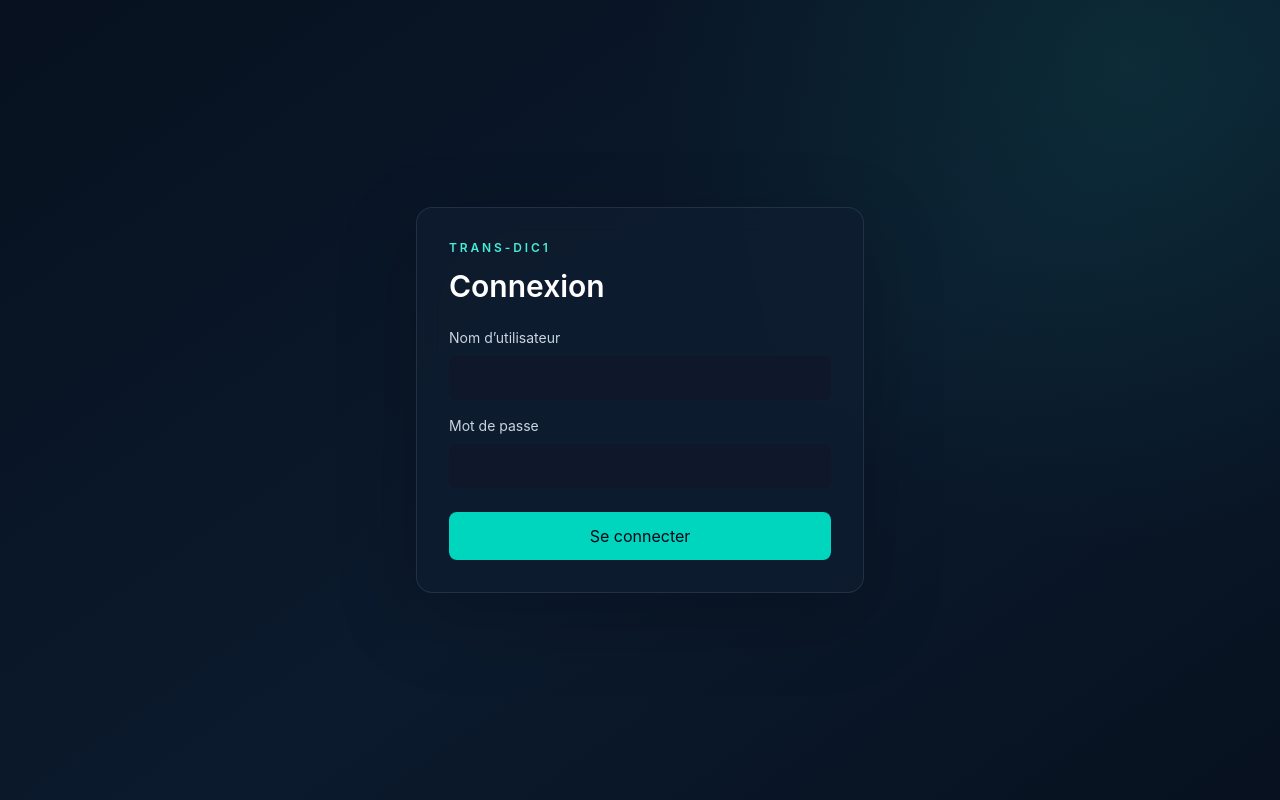
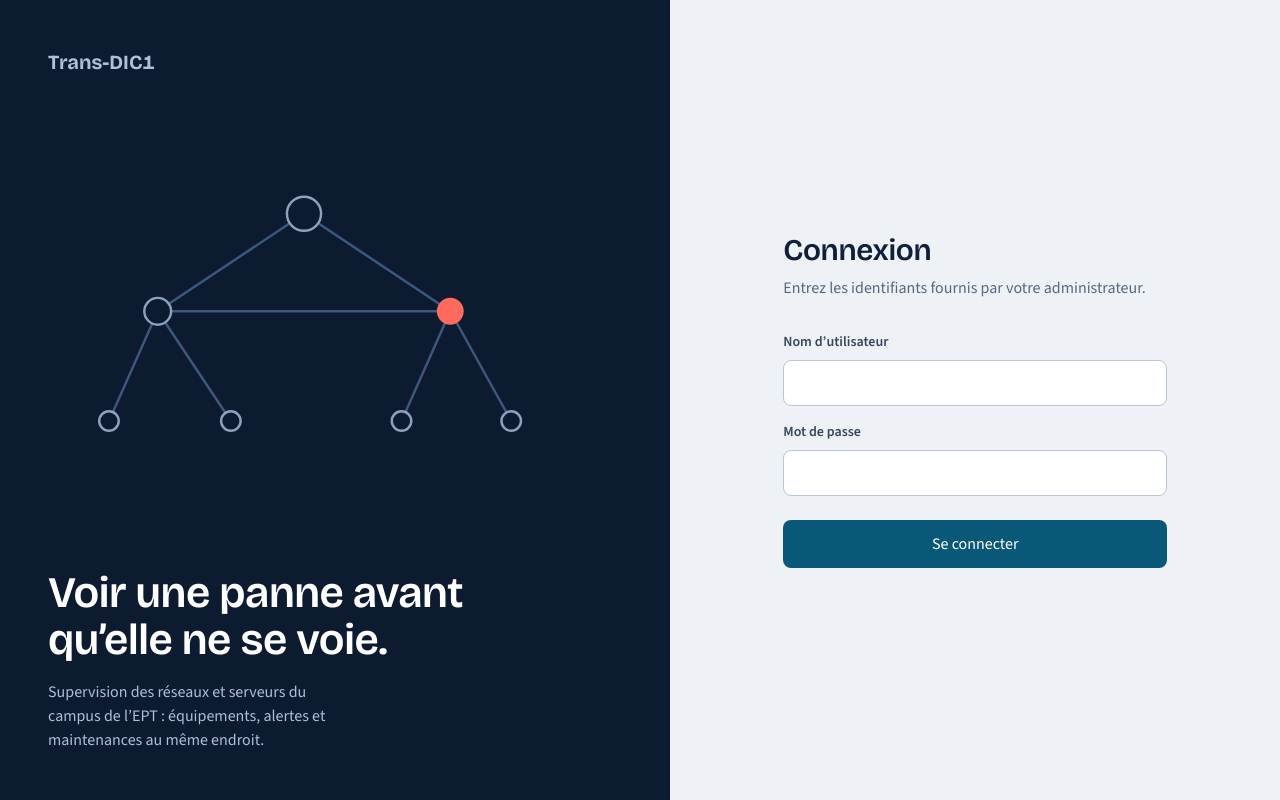
Before and after one commit to boubacarsidibe/Trans-DIC1, a React (Vite) app in the folder frontend/: page /connexion in a window 1280 px wide. Built offline with nearby package versions, Linux system fonts and the light colour scheme; no server answers.

Commit message:
feat(frontend): refondre le design (thème clair, rail de navigation, écran de connexion)

```diff
--- a/frontend/index.html
+++ b/frontend/index.html
@@ -5,6 +5,12 @@
     <link rel="icon" type="image/svg+xml" href="/favicon.svg" />
     <meta name="viewport" content="width=device-width, initial-scale=1.0" />
     <meta name="description" content="Trans-DIC1 — supervision des infrastructures réseau et serveurs de l'EPT" />
+    <link rel="preconnect" href="https://fonts.googleapis.com" />
+    <link rel="preconnect" href="https://fonts.gstatic.com" crossorigin />
+    <link
+      rel="stylesheet"
+      href="https://fonts.googleapis.com/css2?family=Bricolage+Grotesque:opsz,wght@12..96,600;12..96,700&family=Source+Sans+3:wght@400;600&display=swap"
+    />
     <title>Trans-DIC1 | Supervision EPT</title>
   </head>
   <body>
--- a/frontend/src/auth/AppLayout.jsx
+++ b/frontend/src/auth/AppLayout.jsx
@@ -1,60 +1,57 @@
 import { NavLink, Outlet } from "react-router-dom";
 import { useAuth } from "./AuthContext.jsx";
 
-const linkClass = ({ isActive }) =>
-  `rounded-lg px-3 py-2 text-sm ${
-    isActive ? "bg-slate-800 text-white" : "text-slate-300 hover:text-white"
-  }`;
+const ROLE_LABELS = {
+  ADMIN: "Administrateur",
+  NOC_OPERATOR: "Opérateur NOC",
+  VIEWER: "Lecteur",
+};
 
 function AppLayout() {
   const { role, logout } = useAuth();
+  const item = (to, label) => (
+    <NavLink to={to} className="rail-link">
+      {label}
+    </NavLink>
+  );
 
   return (
-    <>
-      <nav
-        aria-label="Navigation principale"
-        className="flex flex-wrap items-center gap-2 border-b border-slate-700/60 px-6 py-3"
-      >
-        <NavLink to="/tableau-de-bord" className={linkClass}>
-          Tableau de bord
-        </NavLink>
-        <NavLink to="/equipements" className={linkClass}>
-          Équipements
-        </NavLink>
-        <NavLink to="/sites" className={linkClass}>
-          Sites
-        </NavLink>
-        <NavLink to="/alertes" className={linkClass}>
-          Alertes
-        </NavLink>
-        <NavLink to="/maintenances" className={linkClass}>
-          Maintenances
-        </NavLink>
-        <NavLink to="/rapports" className={linkClass}>
-          Rapports
-        </NavLink>
-        <NavLink to="/regles" className={linkClass}>
-          Règles
-        </NavLink>
-        <NavLink to="/notifications" className={linkClass}>
-          Mes notifications
-        </NavLink>
-        {role === "ADMIN" && (
-          <NavLink to="/utilisateurs" className={linkClass}>
-            Utilisateurs
-          </NavLink>
-        )}
-        <span className="ml-auto text-xs text-slate-400">Rôle : {role}</span>
-        <button
-          type="button"
-          onClick={logout}
-          className="rounded-lg border border-slate-600 px-3 py-2 text-sm text-slate-200"
-        >
-          Se déconnecter
-        </button>
+    <div className="shell">
+      <nav aria-label="Navigation principale" className="rail">
+        <div className="rail-brand">
+          <svg width="26" height="26" viewBox="0 0 26 26" aria-hidden="true">
+            <circle cx="13" cy="13" r="12" fill="none" stroke="#f2b705" strokeWidth="2" />
+            <circle cx="13" cy="13" r="4" fill="#f2b705" />
+          </svg>
+          Trans-DIC1
+        </div>
+
+        <p className="rail-group">Supervision</p>
+        {item("/tableau-de-bord", "Tableau de bord")}
+        {item("/alertes", "Alertes")}
+        {item("/rapports", "Rapports")}
+
+        <p className="rail-group">Parc</p>
+        {item("/equipements", "Équipements")}
+        {item("/sites", "Sites")}
+        {item("/maintenances", "Maintenances")}
+
+        <p className="rail-group">Réglages</p>
+        {item("/regles", "Règles")}
+        {item("/notifications", "Mes notifications")}
+        {role === "ADMIN" && item("/utilisateurs", "Utilisateurs")}
+
+        <div className="rail-foot">
+          <span>Rôle : {ROLE_LABELS[role] ?? role}</span>
+          <button type="button" onClick={logout} className="rail-logout">
+            Se déconnecter
+          </button>
+        </div>
       </nav>
-      <Outlet />
-    </>
+      <div className="min-w-0">
+        <Outlet />
+      </div>
+    </div>
   );
 }
 
--- a/frontend/src/index.css
+++ b/frontend/src/index.css
@@ -1,18 +1,67 @@
 @import "tailwindcss";
 
+/*
+ * Thème « salle de contrôle de jour » : papier gris-bleu, encre bleu nuit, bleu signal
+ * pour l'action, et des couleurs de sévérité réservées aux états (critique, majeur, normal).
+ * Les pages utilisent les classes slate/teal/red de Tailwind : on redéfinit ici ces échelles
+ * pour un fond clair, de sorte que le contraste soit réglé à un seul endroit.
+ */
+@theme {
+  --font-sans: "Source Sans 3", ui-sans-serif, system-ui, "Segoe UI", sans-serif;
+  --font-display: "Bricolage Grotesque", "Source Sans 3", ui-sans-serif, system-ui, sans-serif;
+
+  --radius-xl: 0.5rem;
+  --radius-2xl: 0.5rem;
+  --radius-3xl: 0.75rem;
+
+  --color-white: #10203a;
+  --color-slate-100: #14243e;
+  --color-slate-200: #1d2f4a;
+  --color-slate-300: #34465f;
+  --color-slate-400: #566780;
+  --color-slate-500: #5f6f86;
+  --color-slate-600: #b9c6d6;
+  --color-slate-700: #d3dce7;
+  --color-slate-800: #e1e9f1;
+  --color-slate-900: #ffffff;
+  --color-slate-950: #ffffff;
+
+  --color-teal-200: #084a66;
+  --color-teal-300: #0a5878;
+  --color-teal-400: #0a5878;
+
+  --color-red-200: #8c1c15;
+  --color-red-300: #b3261e;
+  --color-red-400: #c4302b;
+  --color-red-500: #c4302b;
+
+  --color-amber-200: #7a4e00;
+  --color-amber-300: #8a5a00;
+  --color-amber-400: #c27b00;
+  --color-amber-500: #c27b00;
+
+  --color-emerald-200: #0f5e3c;
+  --color-emerald-300: #16704a;
+  --color-emerald-400: #1f8a5b;
+
+  --color-sky-200: #0b4f86;
+  --color-sky-300: #1160a8;
+  --color-sky-500: #1160a8;
+}
+
 :root {
-  font-family:
-    Inter,
-    ui-sans-serif,
-    system-ui,
-    -apple-system,
-    BlinkMacSystemFont,
-    "Segoe UI",
-    sans-serif;
-  color: #e5eef8;
-  background: #07111f;
+  --paper: #eef2f7;
+  --surface: #ffffff;
+  --ink: #10203a;
+  --line: #d3dce7;
+  --signal: #0a5878;
+  --rail: #0d1b30;
+  --rail-ink: #c9d6e6;
+  color: var(--ink);
+  background: var(--paper);
   font-synthesis: none;
   text-rendering: optimizeLegibility;
+  font-variant-numeric: tabular-nums;
 }
 
 * {
@@ -23,23 +72,300 @@ body {
   margin: 0;
   min-width: 320px;
   min-height: 100vh;
+  font-family: var(--font-sans);
+  line-height: 1.5;
+}
+
+h1,
+h2,
+h3 {
+  font-family: var(--font-display);
+  letter-spacing: -0.01em;
+  font-weight: 600;
 }
 
 button,
-input {
+input,
+select,
+textarea {
   font: inherit;
 }
 
+button:not(:disabled),
+select {
+  cursor: pointer;
+}
+
+button:disabled {
+  opacity: 0.55;
+  cursor: not-allowed;
+}
+
+:focus-visible {
+  outline: 3px solid #f2b705;
+  outline-offset: 2px;
+  border-radius: 6px;
+}
+
+input:not([type="checkbox"]),
+select,
+textarea {
+  border: 1px solid #b9c6d6;
+  background: var(--surface);
+  color: var(--ink);
+}
+
+input:not([type="checkbox"]):focus,
+select:focus,
+textarea:focus {
+  border-color: var(--signal);
+  outline: 3px solid rgb(10 88 120 / 25%);
+  outline-offset: 0;
+}
+
+input::placeholder {
+  color: #8a98ac;
+}
+
+code {
+  font-size: 0.9em;
+  background: #e7edf4;
+  border-radius: 4px;
+  padding: 0.1em 0.35em;
+}
+
+/* Coque : rail de navigation + zone de travail. */
+.shell {
+  display: grid;
+  min-height: 100vh;
+  grid-template-columns: 15.5rem minmax(0, 1fr);
+}
+
+.rail {
+  position: sticky;
+  top: 0;
+  align-self: start;
+  display: flex;
+  height: 100vh;
+  flex-direction: column;
+  gap: 0.25rem;
+  overflow-y: auto;
+  background: var(--rail);
+  padding: 1.25rem 0.75rem;
+  color: var(--rail-ink);
+}
+
+.rail-brand {
+  display: flex;
+  align-items: center;
+  gap: 0.65rem;
+  padding: 0 0.5rem 1.1rem;
+  color: #fff;
+  font-family: var(--font-display);
+  font-size: 1.15rem;
+  font-weight: 700;
+}
+
+.rail-group {
+  margin: 1rem 0.5rem 0.25rem;
+  font-size: 0.8rem;
+  font-weight: 600;
+  color: #8ea2bd;
+}
+
+.rail-link {
+  display: block;
+  border-left: 3px solid transparent;
+  border-radius: 6px;
+  padding: 0.45rem 0.75rem;
+  font-size: 0.95rem;
+  color: var(--rail-ink);
+  text-decoration: none;
+}
+
+.rail-link:hover {
+  background: rgb(255 255 255 / 7%);
+  color: #fff;
+}
+
+.rail-link[aria-current="page"] {
+  border-left-color: #f2b705;
+  background: rgb(255 255 255 / 11%);
+  color: #fff;
+  font-weight: 600;
+}
+
+.rail :focus-visible {
+  outline-color: #f2b705;
+}
+
+.rail-foot {
+  margin-top: auto;
+  border-top: 1px solid rgb(255 255 255 / 12%);
+  padding: 0.9rem 0.5rem 0;
+  font-size: 0.85rem;
+}
+
+.rail-logout {
+  margin-top: 0.6rem;
+  width: 100%;
+  border: 1px solid rgb(255 255 255 / 28%);
+  border-radius: 8px;
+  background: transparent;
+  padding: 0.45rem 0.75rem;
+  color: #fff;
+}
+
+.rail-logout:hover {
+  background: rgb(255 255 255 / 10%);
+}
+
+/* Zone de travail. */
 .app-shell {
   min-height: 100vh;
-  background:
-    radial-gradient(circle at 88% 8%, rgb(17 94 89 / 26%), transparent 30rem),
-    linear-gradient(145deg, #07111f 0%, #0b1a2d 56%, #07111f 100%);
+  background: var(--paper);
+}
+
+.shell .app-shell {
+  min-height: 100%;
 }
 
 .status-card {
-  border: 1px solid rgb(148 163 184 / 16%);
-  background: rgb(15 29 48 / 78%);
-  box-shadow: 0 24px 80px rgb(0 0 0 / 22%);
-  backdrop-filter: blur(12px);
+  border: 1px solid var(--line);
+  background: var(--surface);
+  box-shadow: 0 1px 2px rgb(16 32 58 / 6%);
 }
+
+table {
+  border-collapse: collapse;
+}
+
+thead {
+  background: #f5f8fb;
+}
+
+/* Écran de connexion. */
+.login {
+  display: grid;
+  min-height: 100vh;
+  grid-template-columns: minmax(0, 1.1fr) minmax(0, 1fr);
+}
+
+.login-art {
+  position: relative;
+  display: flex;
+  flex-direction: column;
+  justify-content: space-between;
+  overflow: hidden;
+  background: var(--rail);
+  padding: 3rem;
+  color: #fff;
+}
+
+.login-art h2 {
+  max-width: 18ch;
+  font-size: clamp(2rem, 3.4vw, 3.1rem);
+  line-height: 1.08;
+}
+
+.login-art p {
+  max-width: 38ch;
+  color: #aebfd6;
+}
+
+.login-form-wrap {
+  display: grid;
+  place-items: center;
+  padding: 2rem 1.5rem;
+}
+
+.login-form {
+  width: 100%;
+  max-width: 24rem;
+}
+
+@keyframes beacon {
+  0% {
+    r: 7;
+    opacity: 0.8;
+  }
+  100% {
+    r: 26;
+    opacity: 0;
+  }
+}
+
+.beacon {
+  fill: none;
+  stroke: #ff6b5e;
+  stroke-width: 2;
+  animation: beacon 2.4s ease-out infinite;
+}
+
+@media (max-width: 900px) {
+  .shell {
+    grid-template-columns: minmax(0, 1fr);
+  }
+
+  .rail {
+    position: static;
+    height: auto;
+    flex-direction: row;
+    flex-wrap: wrap;
+    align-items: center;
+    gap: 0.25rem;
+    padding: 0.6rem 0.75rem;
+  }
+
+  .rail-brand {
+    padding: 0 0.75rem 0 0;
+  }
+
+  .rail-group {
+    display: none;
+  }
+
+  .rail-link {
+    border-left: 0;
+    border-bottom: 3px solid transparent;
+    border-radius: 6px;
+    padding: 0.35rem 0.6rem;
+  }
+
+  .rail-link[aria-current="page"] {
+    border-bottom-color: #f2b705;
+  }
+
+  .rail-foot {
+    display: flex;
+    align-items: center;
+    gap: 0.75rem;
+    margin: 0 0 0 auto;
+    border: 0;
+    padding: 0;
+  }
+
+  .rail-logout {
+    margin: 0;
+    width: auto;
+  }
+
+  .login {
+    grid-template-columns: minmax(0, 1fr);
+  }
+
+  .login-art {
+    padding: 1.5rem;
+  }
+
+  .login-art svg {
+    display: none;
+  }
+}
+
+@media (prefers-reduced-motion: reduce) {
+  .beacon {
+    animation: none;
+    opacity: 0.5;
+  }
+}
--- a/frontend/src/pages/LoginPage.jsx
+++ b/frontend/src/pages/LoginPage.jsx
@@ -31,32 +31,56 @@ function LoginPage() {
   }
 
   return (
-    <main className="app-shell grid min-h-screen place-items-center px-6">
-      <form
-        onSubmit={submit}
-        className="status-card w-full max-w-md rounded-2xl p-8"
-      >
-        <p className="text-xs font-semibold uppercase tracking-[0.24em] text-teal-300">
-          Trans-DIC1
+    <main className="login">
+      <section className="login-art" aria-hidden="true">
+        <p className="font-display text-xl font-bold">Trans-DIC1</p>
+        <svg viewBox="0 0 420 260" role="presentation" className="my-8 w-full max-w-lg">
+          <g stroke="#3d587d" strokeWidth="2" fill="none">
+            <path d="M210 40 L90 120 M210 40 L330 120 M90 120 L50 210 M90 120 L150 210 M330 120 L290 210 M330 120 L380 210 M90 120 L330 120" />
+          </g>
+          <g fill="#0d1b30" stroke="#8ea2bd" strokeWidth="2">
+            <circle cx="210" cy="40" r="14" />
+            <circle cx="90" cy="120" r="11" />
+            <circle cx="50" cy="210" r="8" />
+            <circle cx="150" cy="210" r="8" />
+            <circle cx="290" cy="210" r="8" />
+            <circle cx="380" cy="210" r="8" />
+          </g>
+          <circle cx="330" cy="120" r="11" fill="#ff6b5e" />
+          <circle className="beacon" cx="330" cy="120" r="7" />
+        </svg>
+        <div>
+          <h2>Voir une panne avant qu’elle ne se voie.</h2>
+          <p className="mt-4">
+            Supervision des réseaux et serveurs du campus de l’EPT : équipements, alertes et
+            maintenances au même endroit.
           </p>
-        <h1 className="mt-3 text-3xl font-semibold text-white">Connexion</h1>
-        <label className="mt-6 block text-sm text-slate-300">
+        </div>
+      </section>
+
+      <div className="login-form-wrap">
+        <form onSubmit={submit} className="login-form">
+          <h1 className="text-3xl text-white">Connexion</h1>
+          <p className="mt-2 text-slate-400">Entrez les identifiants fournis par votre administrateur.</p>
+          <label className="mt-8 block text-sm font-semibold text-slate-300">
             Nom d’utilisateur
             <input
               required
+              autoComplete="username"
               value={username}
               onChange={(e) => setUsername(e.target.value)}
-            className="mt-2 w-full rounded-lg bg-slate-900 p-3"
+              className="mt-2 w-full rounded-lg p-3 font-normal"
             />
           </label>
-        <label className="mt-4 block text-sm text-slate-300">
+          <label className="mt-4 block text-sm font-semibold text-slate-300">
             Mot de passe
             <input
               required
               type="password"
+              autoComplete="current-password"
               value={password}
               onChange={(e) => setPassword(e.target.value)}
-            className="mt-2 w-full rounded-lg bg-slate-900 p-3"
+              className="mt-2 w-full rounded-lg p-3 font-normal"
             />
           </label>
           {error && (
@@ -71,6 +95,7 @@ function LoginPage() {
             {loading ? "Connexion…" : "Se connecter"}
           </button>
         </form>
+      </div>
     </main>
   );
 }
```
Also changed, not shown: frontend/src/pages/DashboardPage.jsx (+7 -5 lines). Lines whose indentation alone changed are shown as unchanged.
